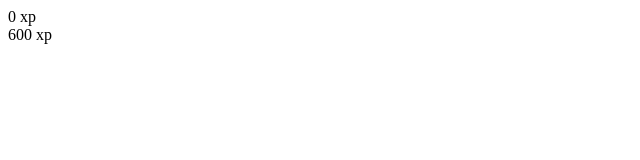
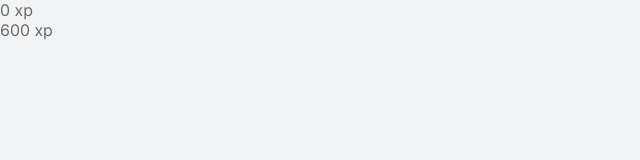
Before and after one commit to edmilson-dk/move.it-nlw4, a Next.js app: page / in a window 1280 px wide. Shown: the top 160 px of the page, without its empty margins (0-640 px from the left). Built offline with nearby package versions, Linux system fonts and the light colour scheme.

Commit message:
feat: created all styles global of application

```diff
--- a/src/styles/globals.css
+++ b/src/styles/globals.css
@@ -1,9 +1,63 @@
 @font-face {
-  font-family: 'Inter', sans-serif;
-  src: local("./fonts/inter-variable.ttf");
+  font-family: 'Inter';
+  src: url("./fonts/inter-variable.ttf");
 }
 
 @font-face {
-  font-family: "Rajdhani";
-  src: local("./fonts/Rajdhani-SemiBold.ttf");
+  font-family: 'Rajdhani';
+  src: url("./fonts/Rajdhani-SemiBold.ttf");
 }
+
+:root {
+  --white: #fff;
+  --background: #f2f3f5;
+  --gray-line: #dcdde0;
+  --text: #666;
+  --text-highlight: #b3b9ff;
+  --title: #2e384d;
+  --red: #e83f5b;
+  --green: #4cd62b;
+  --blue: #5965f0;
+  --blue-dark: #4953b8;
+  --blue-twitter: #2aa9e0;
+}
+
+*,
+*::before,
+*::after {
+  margin: 0;
+  padding: 0;
+  box-sizing: border-box;
+}
+
+@media (max-width: 1080px) {
+  html {
+    font-size: 93.75%;
+  }
+}
+
+
+@media (max-width: 720px) {
+  html {
+    font-size: 87.5%;
+  }
+}
+
+
+body {
+  background-color: var(--background);
+  color: var(--text);
+}
+
+body, input, textarea, button {
+  font: 400 16px "Inter";
+}
+
+button {
+  cursor: pointer;
+}
+
+a {
+  color: inherit;
+  text-decoration: none;
+}
```
